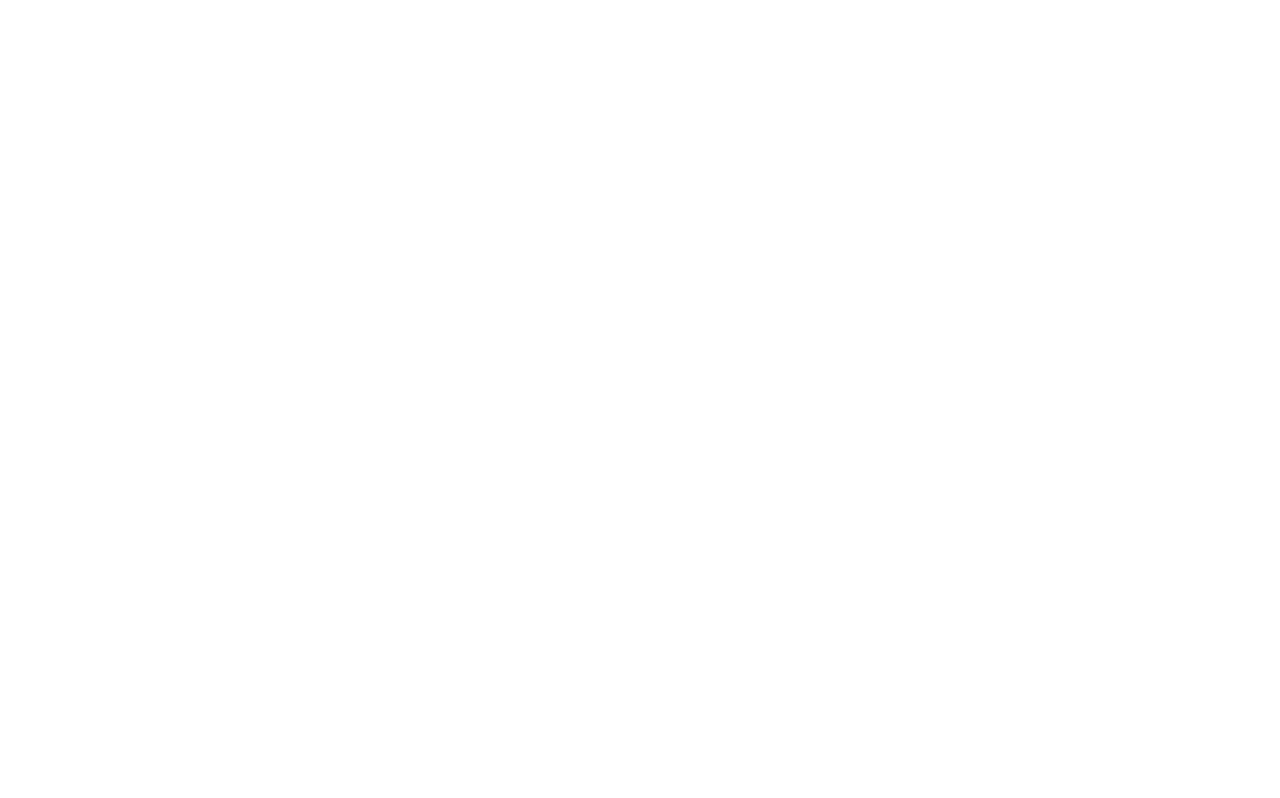
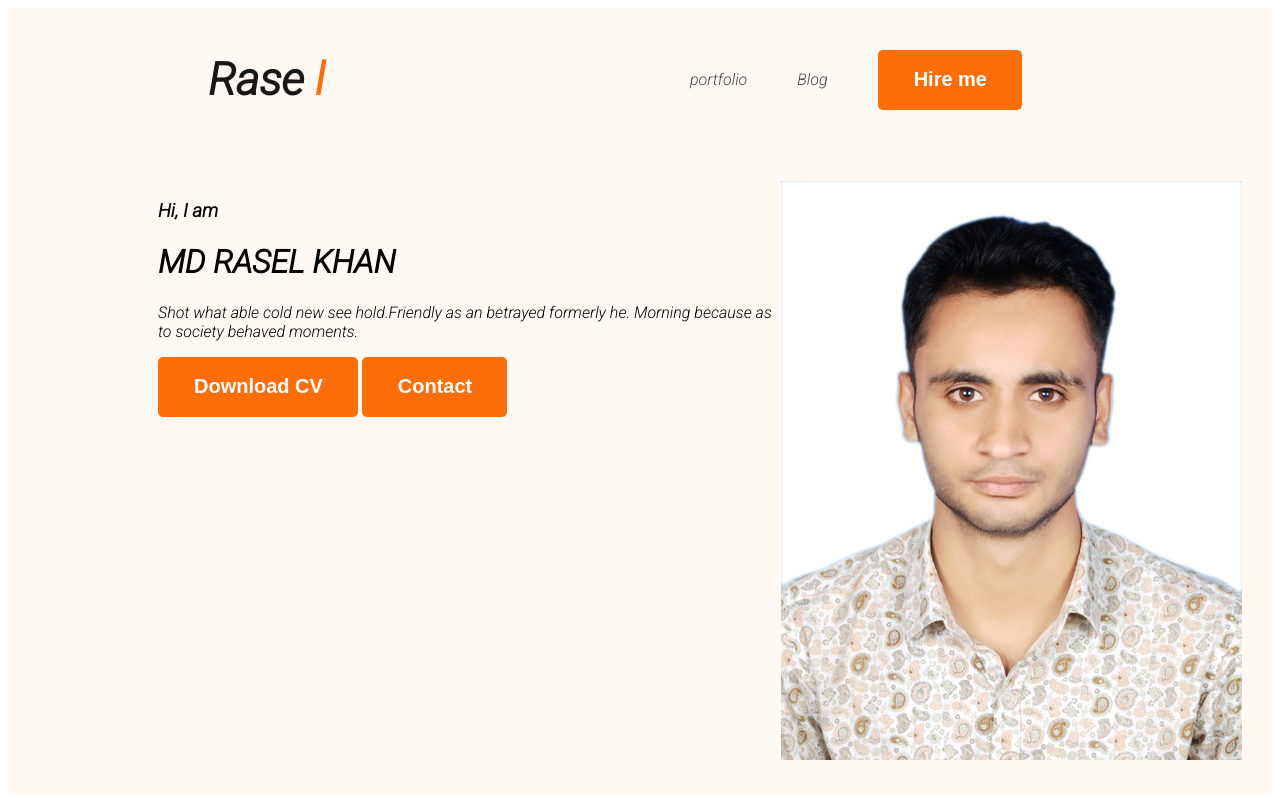
Before and after one commit to rasel6518/my-portfolio, a plain HTML site: page index.html in a window 1280 px wide. Drawn offline with Linux system fonts and the light colour scheme.

Commit message:
nav and pic

```diff
--- a/index.html
+++ b/index.html
@@ -5,10 +5,48 @@
     <meta charset="UTF-8">
     <meta name="viewport" content="width=device-width, initial-scale=1.0">
     <title>My Web portfolio</title>
+    <link rel="preconnect" href="https://fonts.googleapis.com">
+    <link rel="preconnect" href="https://fonts.gstatic.com" crossorigin>
+    <link
+        href="https://fonts.googleapis.com/css2?family=Open+Sans:ital,wght@0,800;1,400&family=Roboto:ital,wght@1,300&display=swap"
+        rel="stylesheet">
+    <link rel="stylesheet" href="style.css">
 </head>
 
 <body>
-    <header>
+    <header class="header">
+        <nav>
+            <h3 class="nav">Rase <span class="text-primary">l</span></h3>
+            <ul>
+                <li><a href="#"> portfolio</a></li>
+                <li><a href="#">Blog</a></li>
+                <li><button class="btn-primary">Hire me
+                    </button></li>
+
+
+            </ul>
+
+
+
+        </nav>
+        <div class="banner">
+            <div>
+                <h3>Hi, I am</h3>
+                <h1> MD RASEL KHAN</h1>
+                <p>Shot what able cold new see hold.Friendly as an betrayed formerly he. Morning because as to society
+                    behaved moments.</p>
+                <button class="btn-primary">Download CV</button>
+                <button class="btn-primary">Contact</button>
+
+            </div>
+            <div class="profile-pic">
+
+                <img src="./Rasel's photo .jpg" alt="">
+
+            </div>
+
+        </div>
+
 
 
     </header>
--- a/style.css
+++ b/style.css
@@ -0,0 +1,64 @@
+/* nav relate */
+body {
+
+    font-family: 'Open Sans', sans-serif;
+    font-family: 'Roboto', sans-serif;
+}
+
+.text-primary {
+    color: #FD6E0A;
+}
+
+
+.btn-primary {
+    border-radius: 5px;
+    background: #FD6E0A;
+    border: 0;
+    color: white;
+    font-size: 20px;
+    font-weight: 700;
+    padding: 18px 35px 19px 36px;
+}
+
+
+nav {
+    display: flex;
+    justify-content: space-between;
+    align-items: center;
+    margin: 0 200px;
+}
+
+.nav {
+
+    color: #181818;
+    font-size: 45px;
+    font-weight: 800;
+}
+
+
+nav>ul {
+    display: flex;
+    align-items: center;
+
+}
+
+nav li {
+    list-style: none;
+    margin-right: 50px;
+
+}
+
+nav a {
+
+    text-decoration: none;
+    color: #474747;
+}
+
+.header {
+    background-color: #FFF8F3;
+}
+
+.banner {
+    display: flex;
+    padding: 30px 30px 30px 150px;
+}
```
